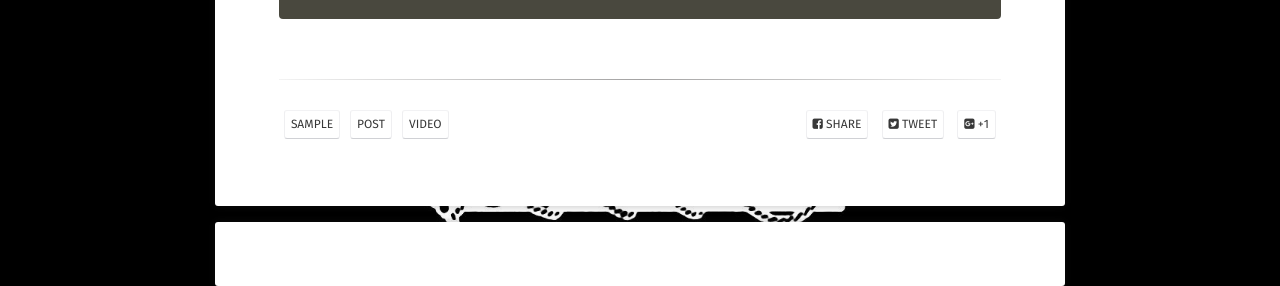
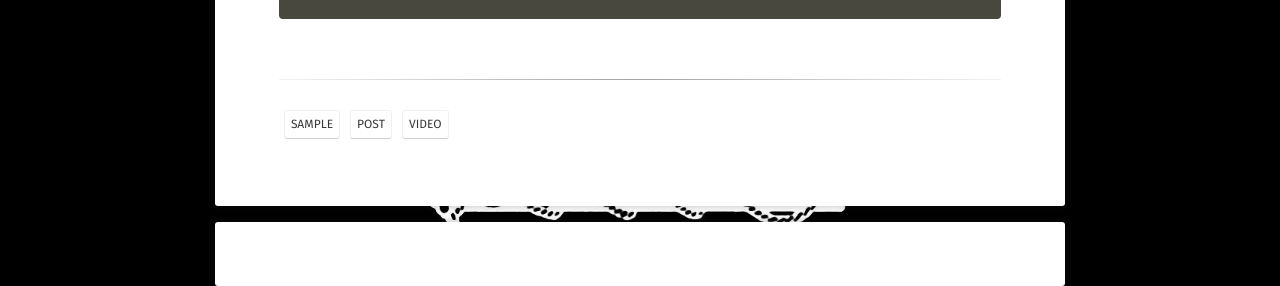
Before and after one commit to MrTerrorist/MrTerrorist.github.io, a Jekyll site: the page built from _posts/2013-06-25-video-post.md, in a window 1280 px wide. Shown: the part 977-1263 px from the top of the page. Built offline with Jekyll 4.4.1, drawn with Linux system fonts in a browser that asks for light colours; some web fonts are replaced; comment, search, counter and statistics services are not loaded.

Commit message:
Update _includes/meta.html

```diff
--- a/_includes/meta.html
+++ b/_includes/meta.html
@@ -2,7 +2,7 @@
 <hr>
 <span class="entry-tags">{% for tag in page.tags %}<a href="{{ site.url }}/tags/#{{ tag }}" title="Pages tagged {{ tag }}" class="tag"><span class="term">{{ tag }}</span></a>{% unless forloop.last %}{% endunless %}{% endfor %}</span>
 <span class="social-share">
-    <a href="https://www.facebook.com/sharer/sharer.php?u={{ site.url }}{{ page.url }}" title="Share on Facebook" class="tag">
+    <!--<a href="https://www.facebook.com/sharer/sharer.php?u={{ site.url }}{{ page.url }}" title="Share on Facebook" class="tag">
         <span class="term"><i class="fa fa-facebook-square"></i> Share</span>
     </a>
     <a href="https://twitter.com/intent/tweet?text={{ site.url }}{{ page.url }}" title="Share on Twitter" class="tag">
@@ -10,6 +10,6 @@
     </a>
     <a href="https://plus.google.com/share?url={{ site.url }}{{ page.url }}" title="Share on Google+" class="tag">
             <span class="term"><i class="fa fa-google-plus-square"></i> +1</span>
-    </a>
+    </a>-->
 </span>
 <div style="clear:both"></div>
```
